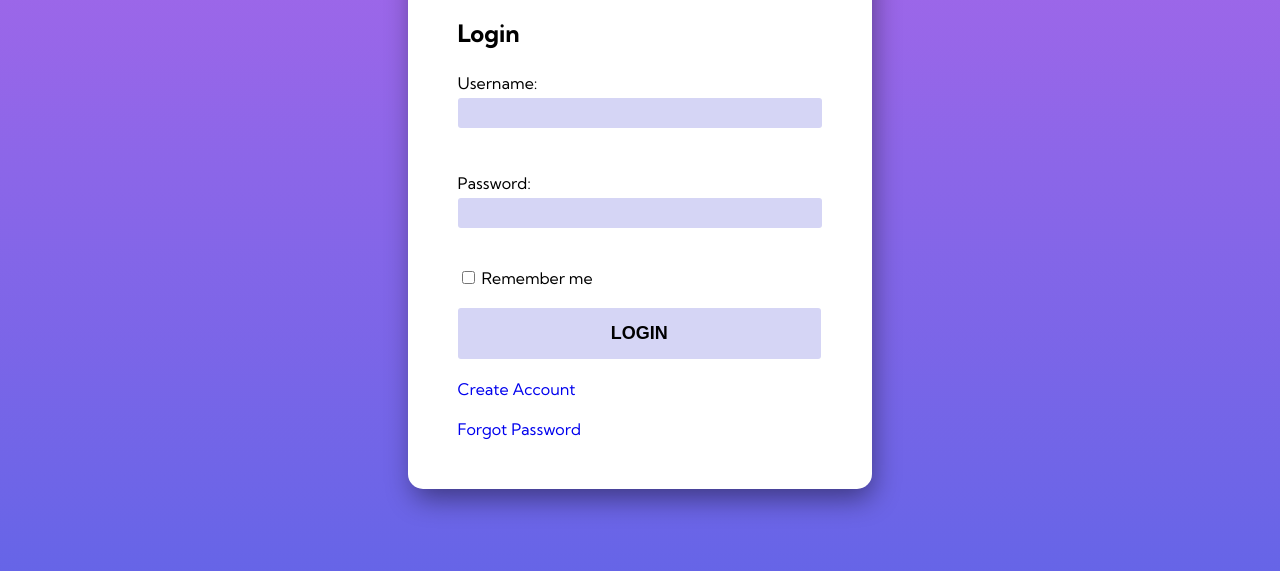
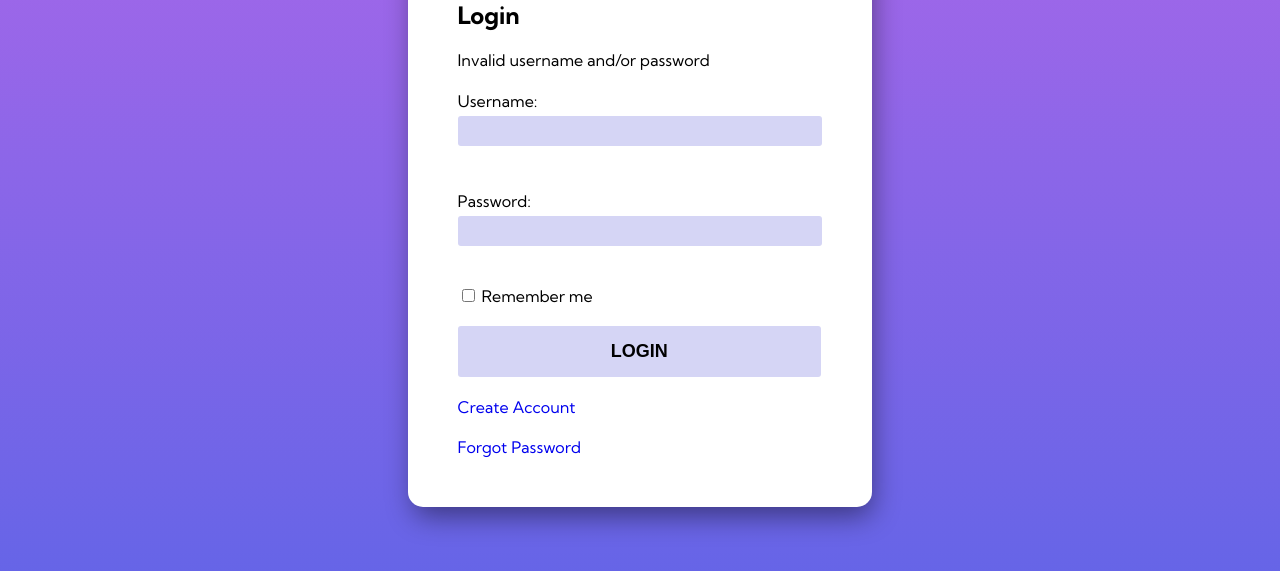
Before and after one commit to lbarua00/Build-1---Group-3, a website: page index.html in a window 1280 px wide. Shown: the part 213-784 px from the top of the page. Drawn offline with Linux system fonts and the light colour scheme.

Commit message:
Update index.html

```diff
--- a/index.html
+++ b/index.html
@@ -1,11 +1,13 @@
 <!DOCTYPE html>
 <html lang="en">
+
 <head>
     <!-- Example Title of the App -->
     <title>WatchDogs</title>
     <meta charset="utf-8">
     <link href="https://fonts.googleapis.com/css2?family=Kumbh+Sans:wght@400;700&display=swap" rel="stylesheet">
     <link href="styles.css" rel="stylesheet">
+    <script defer src="login-page.js"></script>
 
 </head>
 
@@ -22,6 +24,10 @@
         <div class="loginPage">
             <h1>Welcome to WatchDogs</h1>
             <h2>Login</h2>
+
+            <div id="login-error-msg-holder">
+                <p id="login-error-msg">Invalid username and/or password</p>
+            </div>
 
             <form id="login" method="POST" action="action-page.php">
 
@@ -51,4 +57,5 @@
     </div>
 
 </body>
+
 </html>
```
Lines whose indentation alone changed are shown as unchanged.
